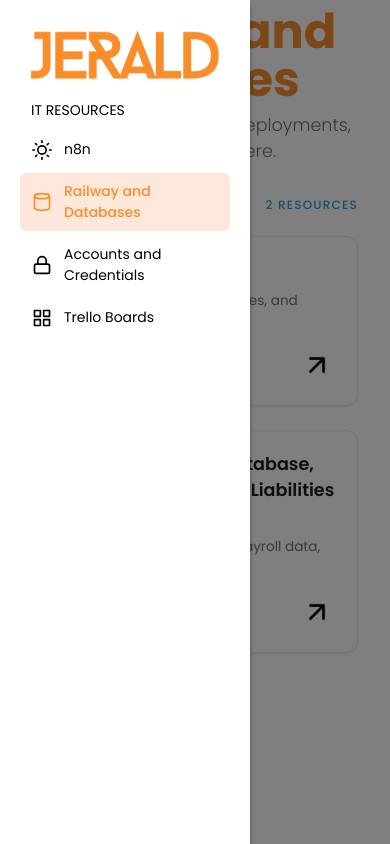
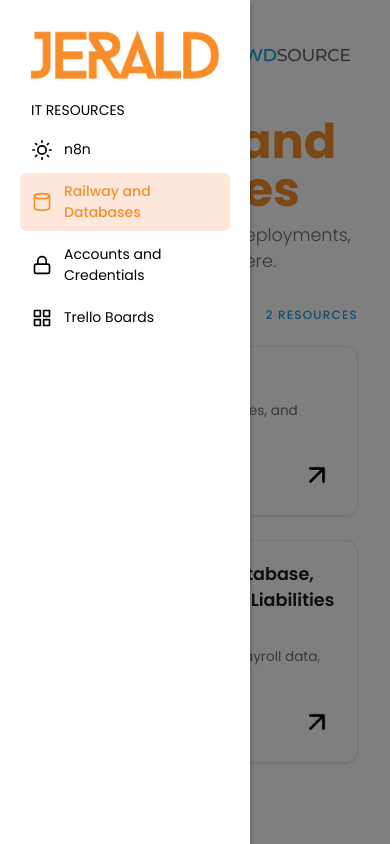
Before and after one commit to ayralexi/jerald, a plain HTML site: page dashboard/railway-and-databases.html in a window 390 px wide. Both pictures are taken after a click on the button "Toggle sidebar navigation". Drawn offline with Linux system fonts and the light colour scheme.

Commit message:
Update styles.css

```diff
--- a/css/styles.css
+++ b/css/styles.css
@@ -443,6 +443,10 @@ body {
     transform: rotate(-45deg) translate(8px, -8px);
 }
 
+.hamburger.active {
+    display: none;
+}
+
 /* Responsiveness */
 
 @media (max-width: 768px) {
@@ -459,15 +463,26 @@ body {
     }
 
     .mobile-header {
-        display: flex;
+        display: flex !important;
         align-items: center;
         justify-content: space-between;
         padding: 2.5rem;
         background-color: #ffffff;
+        animation: none !important;
+        opacity: 1 !important;
     }
 
     .app.sidebar-open .mobile-header {
-        display: none;
+        display: flex !important;
+    }
+
+    .app.sidebar-open .hamburger {
+        display: none !important;
+    }
+
+    .app.sidebar-open .mobile-logo {
+        display: flex !important;
+        margin-left: auto;
     }
 
     .mobile-logo {
@@ -489,6 +504,10 @@ body {
         display: flex;
         position: relative;
         z-index: 1001;
+    }
+
+    .hamburger.active {
+        display: none;
     }
 
     .page-header {
```
